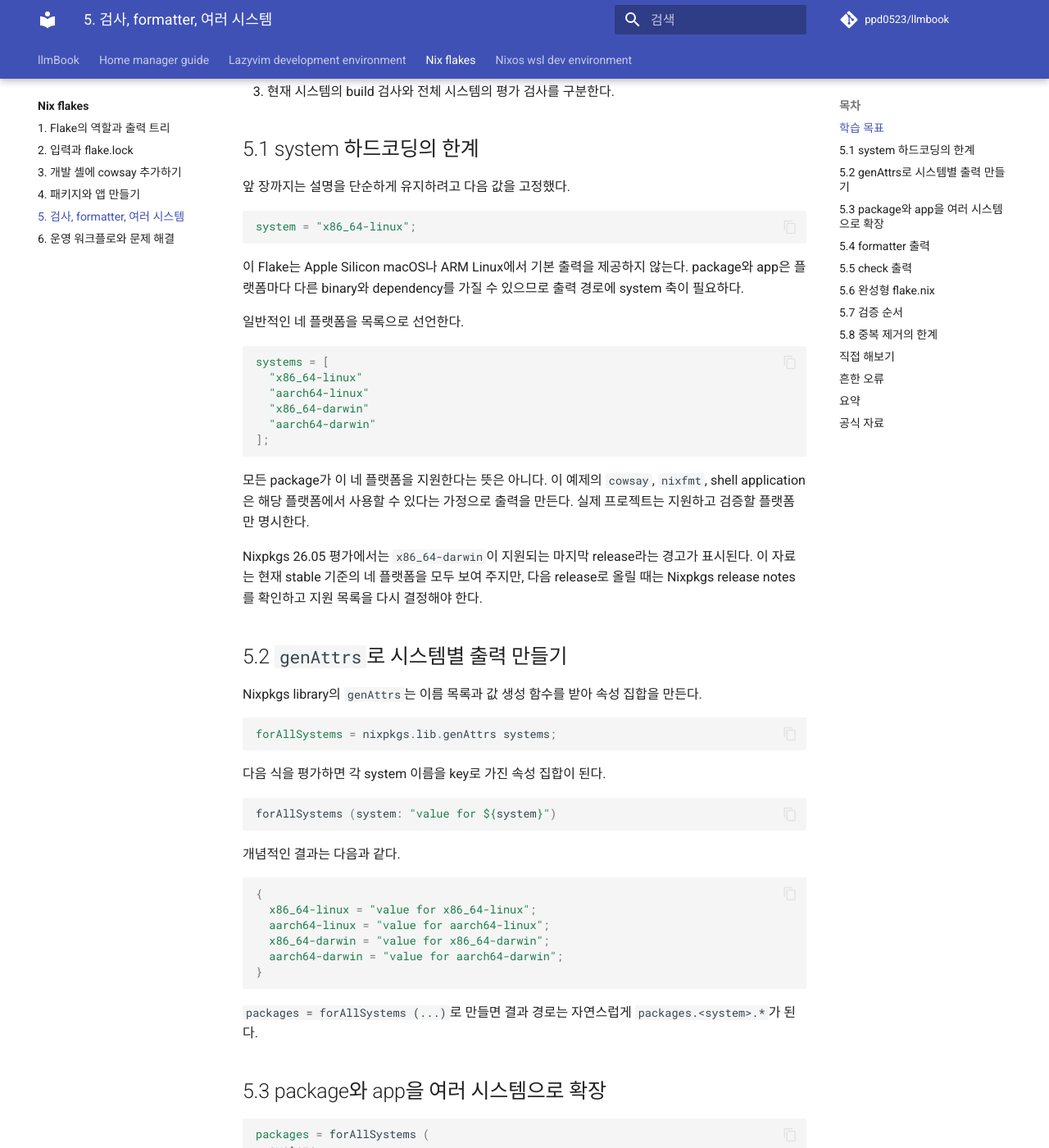
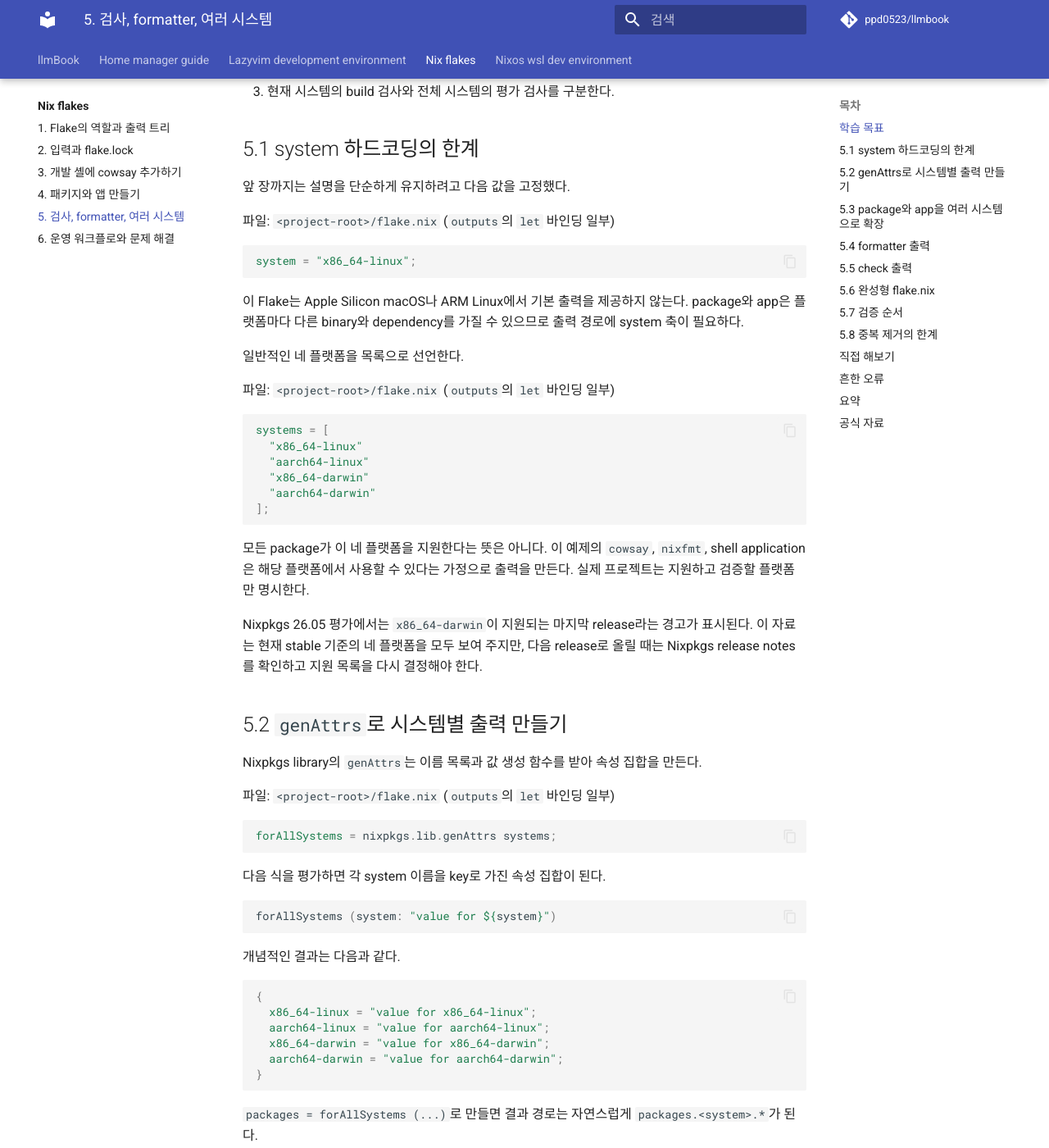
Before and after one commit to ppd0523/llmbook, an MkDocs documentation site: the page built from docs/nix-flakes/05-checks-and-multi-system.md, in a window 1280 px wide and 1400 px high, scrolled down 247 px. Shown: the whole window at 82% size. Built offline with MkDocs 1.6.1 and Material for MkDocs 9.7.7, drawn with Linux system fonts in a browser that asks for light colours; comment, search, counter and statistics services are not loaded; some of the changed text lies outside the part shown.

Commit message:
docs: label nix flake code block paths

````diff
--- a/docs/nix-flakes/05-checks-and-multi-system.md
+++ b/docs/nix-flakes/05-checks-and-multi-system.md
@@ -10,6 +10,8 @@
 
 앞 장까지는 설명을 단순하게 유지하려고 다음 값을 고정했다.
 
+파일: `<project-root>/flake.nix` (`outputs`의 `let` 바인딩 일부)
+
 ```nix
 system = "x86_64-linux";
 ```
@@ -19,6 +21,8 @@ package와 app은 플랫폼마다 다른 binary와 dependency를 가질 수 있
 system 축이 필요하다.
 
 일반적인 네 플랫폼을 목록으로 선언한다.
+
+파일: `<project-root>/flake.nix` (`outputs`의 `let` 바인딩 일부)
 
 ```nix
 systems = [
@@ -40,6 +44,8 @@ Nixpkgs 26.05 평가에서는 `x86_64-darwin`이 지원되는 마지막 release
 ## 5.2 `genAttrs`로 시스템별 출력 만들기
 
 Nixpkgs library의 `genAttrs`는 이름 목록과 값 생성 함수를 받아 속성 집합을 만든다.
+
+파일: `<project-root>/flake.nix` (`outputs`의 `let` 바인딩 일부)
 
 ```nix
 forAllSystems = nixpkgs.lib.genAttrs systems;
@@ -66,6 +72,8 @@ forAllSystems (system: "value for ${system}")
 `packages.<system>.*`가 된다.
 
 ## 5.3 package와 app을 여러 시스템으로 확장
+
+파일: `<project-root>/flake.nix` (`outputs`의 `packages`와 `apps` 부분)
 
 ```nix
 packages = forAllSystems (
@@ -103,6 +111,8 @@ apps = forAllSystems (system: {
 
 Flake는 프로젝트가 사용할 formatter도 출력으로 제공할 수 있다.
 
+파일: `<project-root>/flake.nix` (`outputs`의 `formatter` 부분)
+
 ```nix
 formatter = forAllSystems (system: nixpkgs.legacyPackages.${system}.nixfmt);
 ```
@@ -130,6 +140,8 @@ $ git diff -- flake.nix
 
 먼저 package 자체를 check로 재사용한다.
 
+파일: `<project-root>/flake.nix` (`outputs`의 `checks` 부분)
+
 ```nix
 checks = forAllSystems (system: {
   package = self.packages.${system}.default;
@@ -141,6 +153,8 @@ checks = forAllSystems (system: {
 검증 루프에 포함된다.
 
 실제 실행 결과도 검사하려면 `runCommand`를 추가한다.
+
+파일: `<project-root>/flake.nix` (`outputs`의 `checks` 부분)
 
 ```nix
 checks = forAllSystems (
@@ -177,6 +191,8 @@ checks = forAllSystems (
 ## 5.6 완성형 `flake.nix`
 
 지금까지의 출력을 합치면 다음과 같다.
+
+파일: `docs/nix-flakes/assets/flake-greeter/flake.nix` (전체)
 
 ```nix
 {
````
Also changed, not shown: docs/nix-flakes/01-mental-model.md (+4 -0 lines), docs/nix-flakes/02-inputs-and-locks.md (+4 -0 lines), docs/nix-flakes/03-development-shells.md (+8 -0 lines), docs/nix-flakes/04-packages-and-apps.md (+15 -0 lines), docs/nix-flakes/index.md (+9 -2 lines).
